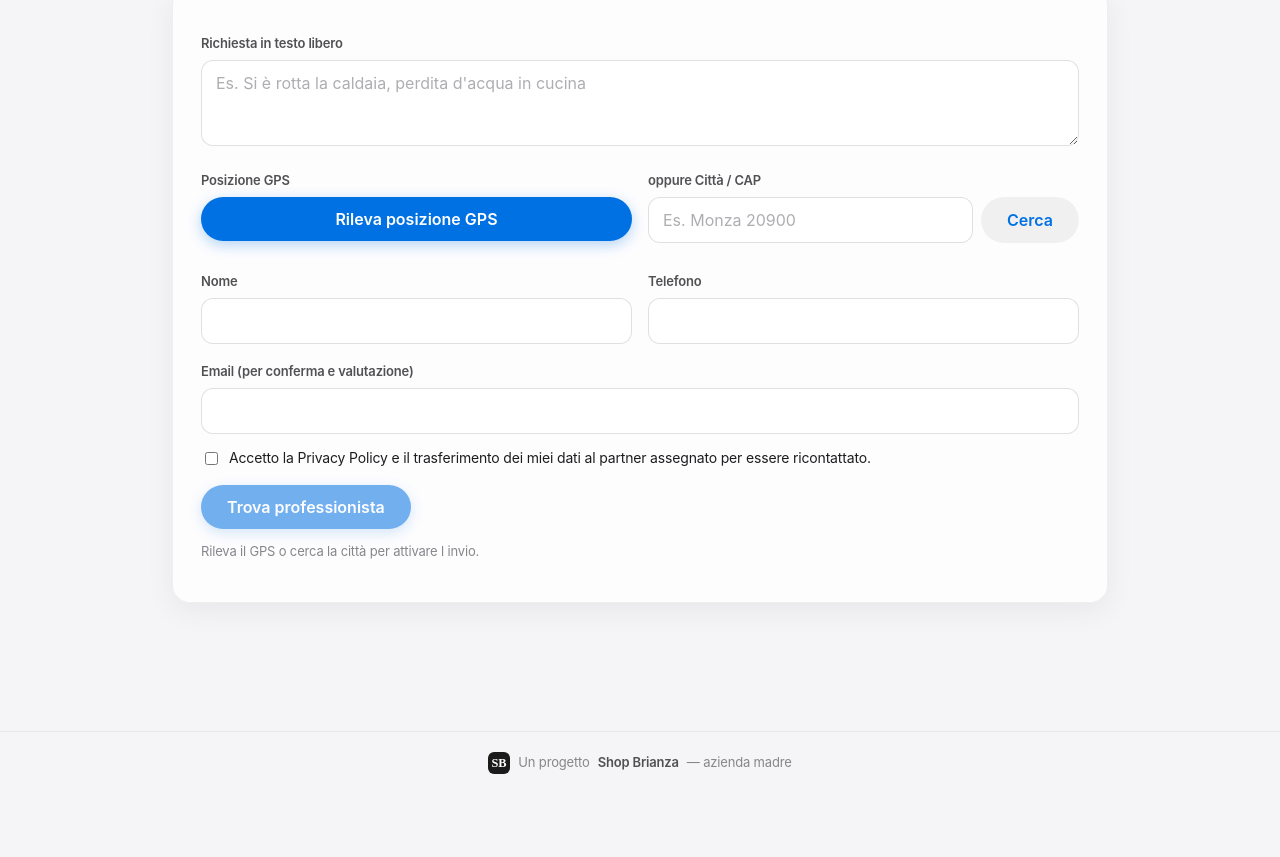
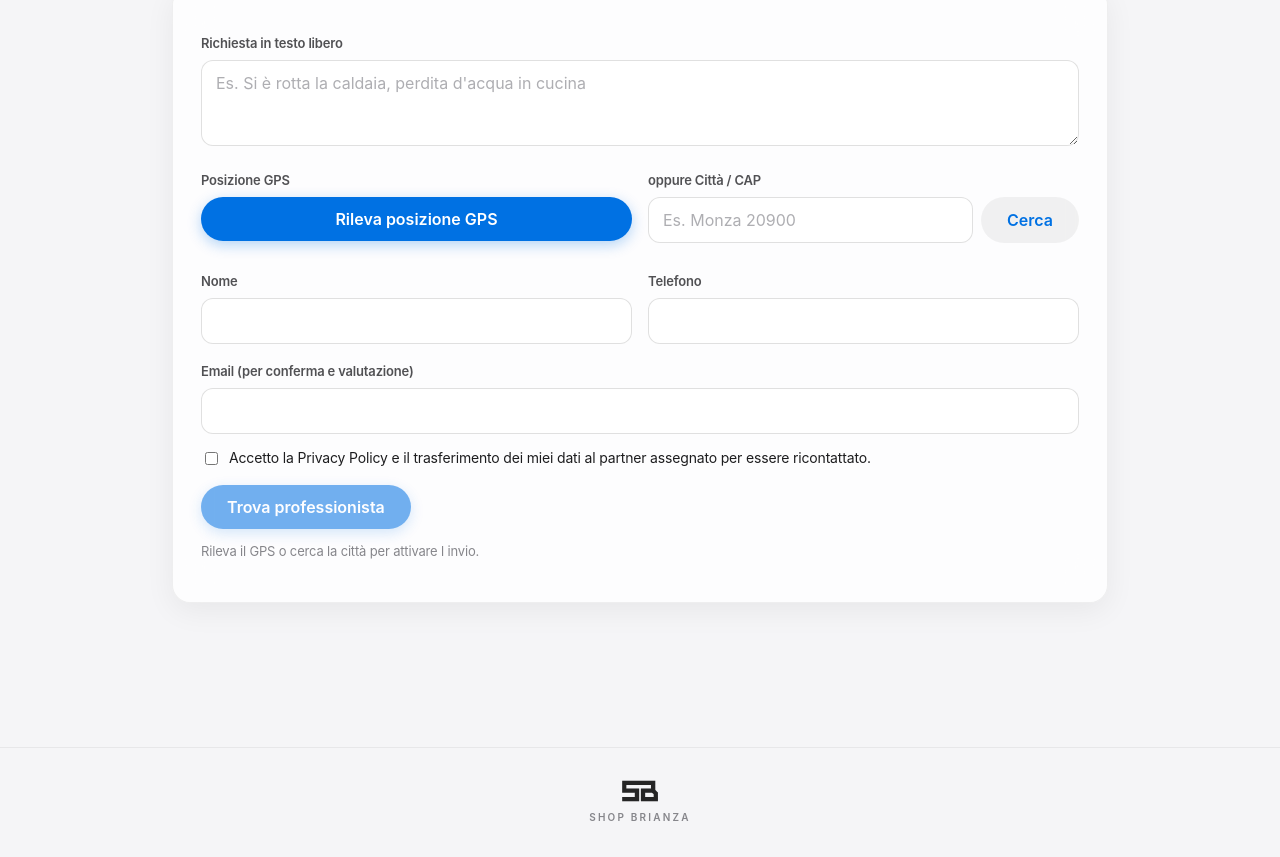
Before and after one commit to donaldkevin765-maker/smart-lead-routing, a Next.js app: page / in a window 1280 px wide. Shown: the part 323-1180 px from the top of the page. Before the commit the page ends 1124 px from the top, so only its background shows below. Built offline with nearby package versions, Linux system fonts and the light colour scheme.

Commit message:
Footer tech Tarafab-style: solo mark Shop Brianza infrastrutturale, senza azienda madre

```diff
--- a/src/app/layout.tsx
+++ b/src/app/layout.tsx
@@ -24,10 +24,11 @@ export default function RootLayout({ children }: { children: React.ReactNode })
           </div>
         </nav>
         <div className="container">{children}</div>
-        <footer style={{ borderTop: '1px solid var(--card-border)', marginTop: 48, padding: '20px 0', textAlign: 'center' }}>
-          <a href="https://shop-brianza.com" target="_blank" rel="noopener" style={{ display: 'inline-flex', alignItems: 'center', gap: 8, textDecoration: 'none', color: 'var(--muted)', fontSize: 13 }}>
-            <img src="/shop-brianza.svg" alt="Shop Brianza" width={22} height={22} style={{ borderRadius: 6 }} />
-            Un progetto <strong style={{ color: 'var(--text-2)', fontWeight: 600 }}>Shop Brianza</strong> — azienda madre
+        {/* Footer tecnologico stile tarafab.ai — infrastruttura, senza fronzoli, solo mark */}
+        <footer style={{ borderTop: '1px solid var(--card-border)', marginTop: 64, padding: '32px 0', textAlign: 'center' }}>
+          <a href="https://shop-brianza.com" target="_blank" rel="noopener" aria-label="Shop Brianza" style={{ display: 'inline-flex', flexDirection: 'column', alignItems: 'center', gap: 8, textDecoration: 'none' }}>
+            <img src="/shop-brianza.svg" alt="" width={36} height={22} style={{ opacity: 0.85, filter: 'contrast(1.1)' }} />
+            <span style={{ fontSize: 10, letterSpacing: '0.22em', color: 'var(--muted)', fontWeight: 600 }}>SHOP BRIANZA</span>
           </a>
         </footer>
       </body>
```
Also changed, not shown: public/shop-brianza.svg.
